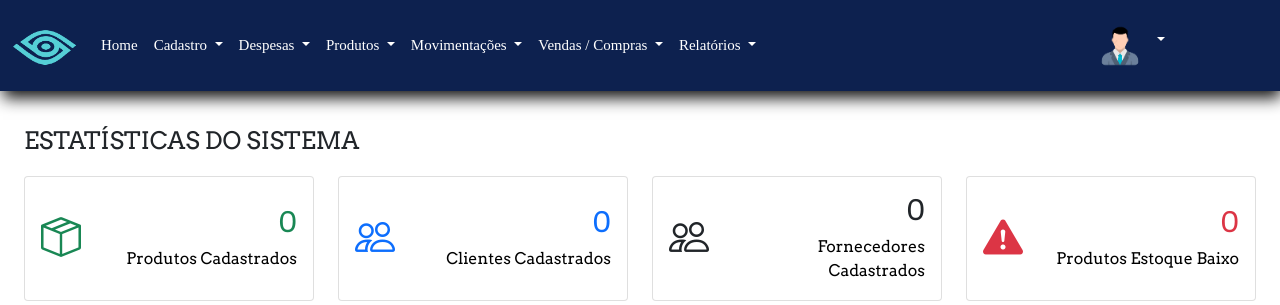
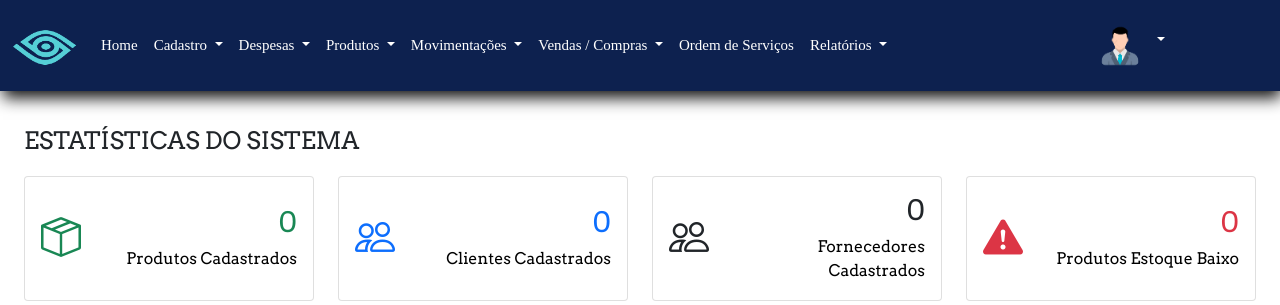
Before and after one commit to CarlosDanielMoura/financeiro, a PHP site: page /painel-adm/index.php?pag=home in a window 1280 px wide. Shown: the top 305 px of the page. Run offline with PHP 8.4, Linux system fonts and the light colour scheme; the visitor is signed in with stand-in values (Sample User, id 1); data that the repository does not hold is empty; some libraries are stand-ins or nearby versions; some web fonts are replaced.

Commit message:
Update index.php

```diff
--- a/painel-adm/index.php
+++ b/painel-adm/index.php
@@ -43,6 +43,7 @@ $menu20 = 'vendas';
 $menu21 = 'compras';
 $menu22 = 'lista_vendas';
 $menu23 = 'lista_compras';
+$menu24 = 'ordem_servico';
 
 
 
@@ -187,6 +188,11 @@ $data_final_mes_ant = date('Y-m-d', strtotime("-1 month", strtotime($data_final_
                             <li><a class="dropdown-item" href="index.php?pag=<?php echo $menu22 ?>">Vendas</a></li>
                             <li><a class="dropdown-item" href="index.php?pag=<?php echo $menu23 ?>">Compras</a></li>
                         </ul>
+                    </li>
+
+                    <!-- ORDEM DE SERVIÇOS-->
+                    <li class="nav-item">
+                        <a class="nav-link  " aria-current="page" href="index.php?pag=<?php echo $menu24 ?>">Ordem de Serviços</a>
                     </li>
 
                     <!-- RELATÓRIOS -->
```
